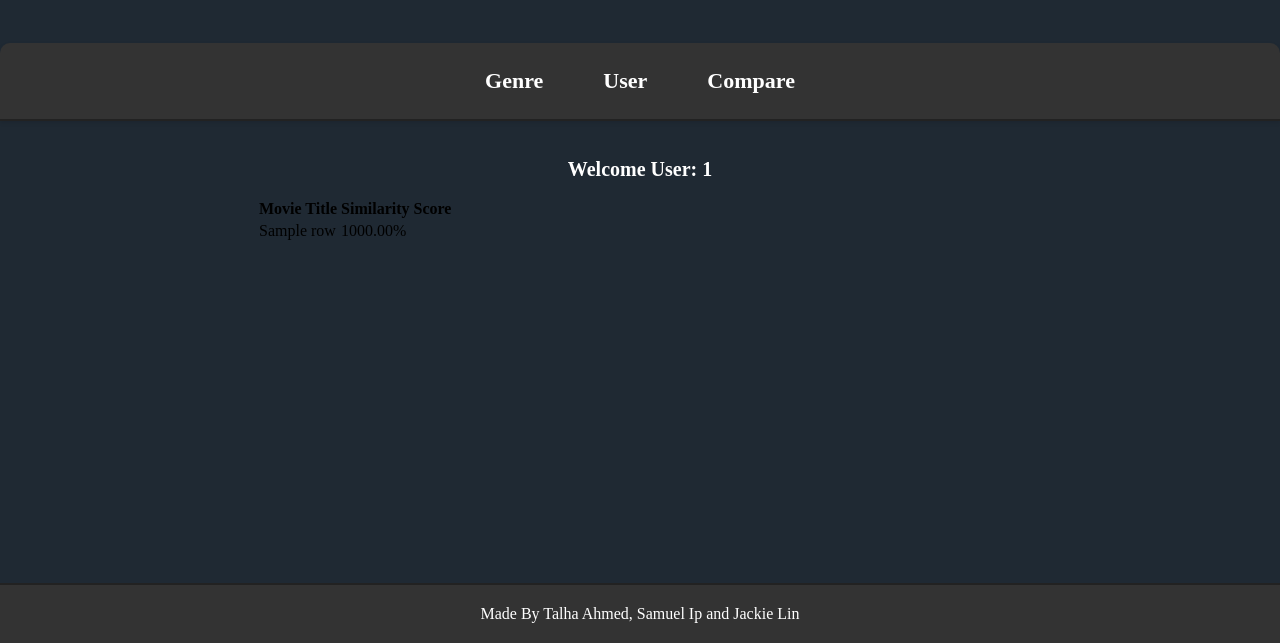
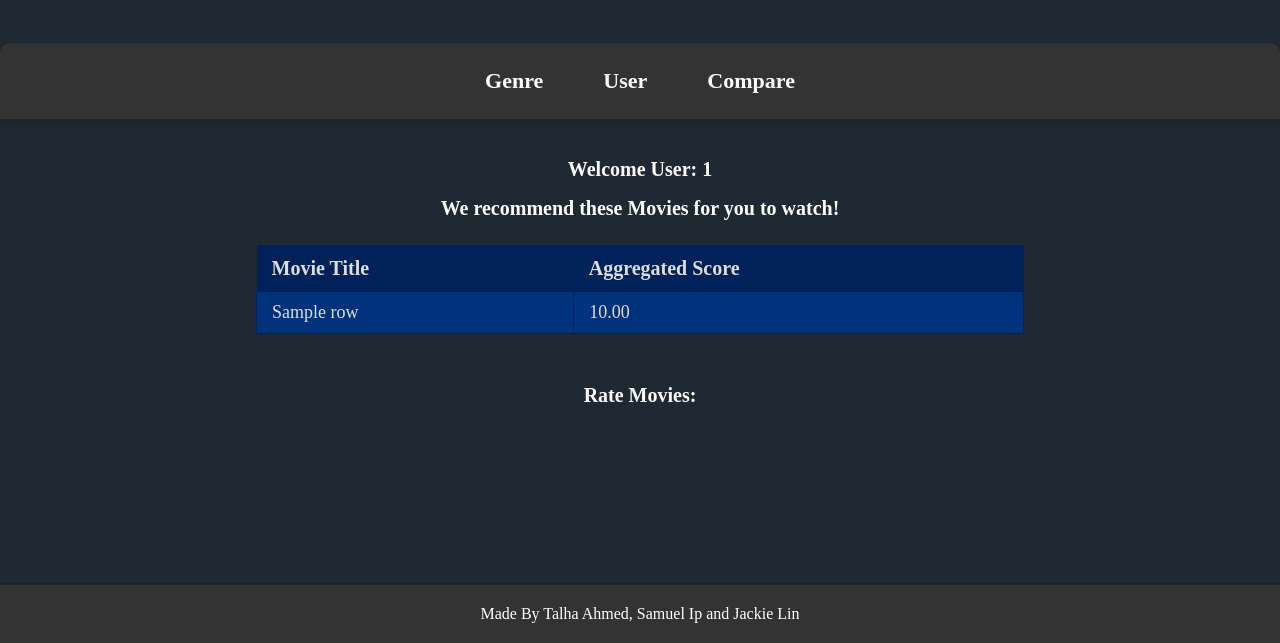
Before and after one commit to CommonCrayon/Movie-Recommendation, a Flask app: template Webpage/templates/user.html in a window 1280 px wide. Shown: the part 157-800 px from the top of the page. Run offline with Flask 3, Linux system fonts and the light colour scheme; the template is opened without the code that fills it: most values are stand-ins (such as "Sample title", 1, 10 or a date in 2020); parts of the project's set-up code (start-up, migrations or seed data) failed here and were passed over.

Commit message:
Added working user recommendations

```diff
--- a/Webpage/app.py
+++ b/Webpage/app.py
@@ -1,61 +1,10 @@
 from flask import Flask, request, render_template
 import pandas as pd
-from sklearn.feature_extraction.text import CountVectorizer
-from sklearn.metrics.pairwise import cosine_similarity
 import sys
-
-NUM_OF_RECOMMENDATIONS_TO_RETURN = 30
+from genreRecommendations import genre_recommendations
+from userRecommendations import user_recommendations
 
 app = Flask(__name__)
-
-def extract_genres(row):
-    genres_columns = ["Action", "Adventure", "Animation", "Children's",
-                "Comedy", "Crime", "Documentary", "Drama", "Fantasy",
-                "Film-Noir", "Horror", "Musical", "Mystery", "Romance",
-                "Sci-Fi", "Thriller", "War", "Western"]
-
-    genres = [col for col in genres_columns if row[col] == 1]
-    return ' '.join(genres)
-
-def get_recommendations_genre(genres, vectorizer, genre_matrix, movies_dataframe):
-    # Convert the list of genres into a single string
-    genres_string = ' '.join(genres)
-
-    # Vectorize the provided genres
-    genres_vector = vectorizer.transform([genres_string])
-
-    # Calculate similarity with all movies
-    genre_similarity = cosine_similarity(genres_vector, genre_matrix).flatten()
-
-    # Get indices of top similar movies
-    top_indices = genre_similarity.argsort()[::-1][1:NUM_OF_RECOMMENDATIONS_TO_RETURN]  # Exclude the first, as it's the input itself
-
-    # Get the movie titles and similarity scores
-    recommended_movies = movies_dataframe.iloc[top_indices][['title']].copy()
-    recommended_movies['similarity_score'] = genre_similarity[top_indices]
-
-    return recommended_movies.reset_index()
-
-# Function to generate movie recommendations based on selected genres
-def generate_recommendations(selected_genres):
-    movies_dataframe = pd.read_csv("../dataset/ml-100k/u.item", delimiter="|", encoding="latin1",
-                                names=["item id", "title", "release date",
-                                        "video release date", "IMDb URL", "unknown",
-                                        "Action", "Adventure", "Animation",
-                                        "Children's", "Comedy", "Crime",
-                                        "Documentary", "Drama", "Fantasy",
-                                        "Film-Noir", "Horror", "Musical",
-                                        "Mystery", "Romance", "Sci-Fi",
-                                        "Thriller", "War", "Western"
-                                        ])
-    movies_dataframe = movies_dataframe.drop(["unknown"], axis=1)
-    movies_dataframe['genres'] = movies_dataframe.apply(extract_genres, axis=1)
-
-    # Vectorization
-    vectorizer = CountVectorizer(binary=True, lowercase=False)
-    genre_matrix = vectorizer.fit_transform(movies_dataframe['genres'])
-
-    return get_recommendations_genre(selected_genres, vectorizer, genre_matrix, movies_dataframe)
 
 @app.route('/')
 def index():
@@ -64,6 +13,17 @@ def index():
 @app.route('/login')
 def about():
     return render_template('login.html', error=False)
+
+@app.route('/genre', methods=['POST'])
+def execute():
+    selected_genres = request.form.getlist('genres')
+    print("Selected genres:", selected_genres)
+
+    # Call the function to generate recommendations
+    recommendations = genre_recommendations(selected_genres)
+
+    # Pass recommendations to the template
+    return render_template('index.html', recommendations=recommendations)
 
 @app.route('/user', methods=['POST'])
 def user():
@@ -78,10 +38,8 @@ def user():
 
         # Check if user_id exists in the dataframe
         if user_id in user_dataframe['userId'].values:
-            print("Is in Dataset")
-            return render_template('user.html', user_id=user_id)
+            return render_template('user.html', user_id=user_id, recommendations=user_recommendations(user_id))
         else:
-            print("NOT in Dataset")
             return render_template('login.html', error=True)
 
     except (KeyError, ValueError) as e:
@@ -93,17 +51,5 @@ def user():
         print("Unexpected Error:", e)
         return render_template('login.html', error=True)
 
-@app.route('/execute', methods=['POST'])
-def execute():
-    selected_genres = request.form.getlist('genres')
-    print("Selected genres:", selected_genres)
-
-    # Call the function to generate recommendations
-    recommendations = generate_recommendations(selected_genres)
-
-    # Pass recommendations to the template
-    return render_template('index.html', recommendations=recommendations)
-
-
 if __name__ == '__main__':
     app.run(debug=True)
--- a/Webpage/templates/index.html
+++ b/Webpage/templates/index.html
@@ -189,7 +189,7 @@
 
         <h2>Select one or more genres to generate Movie Recommendations!</h2>
 
-        <form id="genre-form" action="/execute" method="POST">
+        <form id="genre-form" action="/genre" method="POST">
             <div class="genre-grid">
                 <div class="genre" data-genre="Action">Action</div>
                 <div class="genre" data-genre="Adventure">Adventure</div>
--- a/Webpage/templates/user.html
+++ b/Webpage/templates/user.html
@@ -85,6 +85,38 @@
             font-size: 20px;
             color: #FFFFFF;
         }
+
+        table
+        {
+            border-collapse: collapse;
+            width: 100%;
+            margin-top: 25px;
+            margin-bottom: 50px;
+        }
+
+        thead
+        {
+            background-color: #002159;
+        }
+
+        th
+        {
+            padding: 12px 15px;
+            text-align: left;
+            color: #ddd;
+            font-size: 20px;
+        }
+
+        tbody td
+        {
+            padding: 10px 15px;
+            border-bottom: 1px solid #002159;
+            border-left: 1px solid #002159;
+            border-right: 1px solid #002159;
+            background-color: #01337D;
+            color: #ddd;
+            font-size: 18px;
+        }
     </style>
 </head>
 <body>
@@ -99,24 +131,26 @@
         <h2>Welcome User: {{ user_id }}</h2>
 
         {% if recommendations is defined %}
+        <h2>We recommend these Movies for you to watch!</h2>
         <table>
           <thead>
             <tr>
               <th>Movie Title</th>
-              <th>Similarity Score</th>
+              <th>Aggregated Score</th>
             </tr>
           </thead>
           <tbody>
             {% for index, row in recommendations.iterrows() %}
               <tr>
                 <td>{{ row['title'] }}</td>
-                <td>{{ "%.2f" % (row['similarity_score'] * 100) }}%</td>
+                <td>{{ "%.2f" % (row['aggregated_score']) }}</td>
               </tr>
             {% endfor %}
           </tbody>
         </table>
       {% endif %}
 
+      <h2>Rate Movies: </h2>
 
     </div>
 
```
Also changed, not shown: Webpage/genreRecommendations.py (added, +54 -0 lines), Webpage/userRecommendations.py (added, +93 -0 lines).
